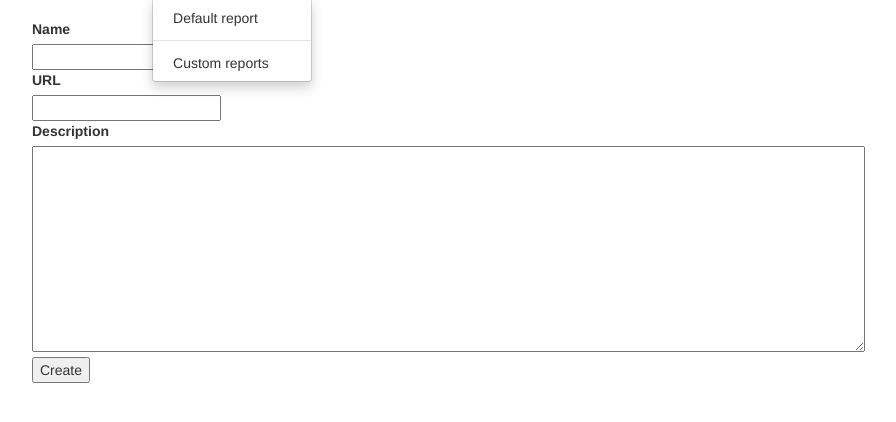
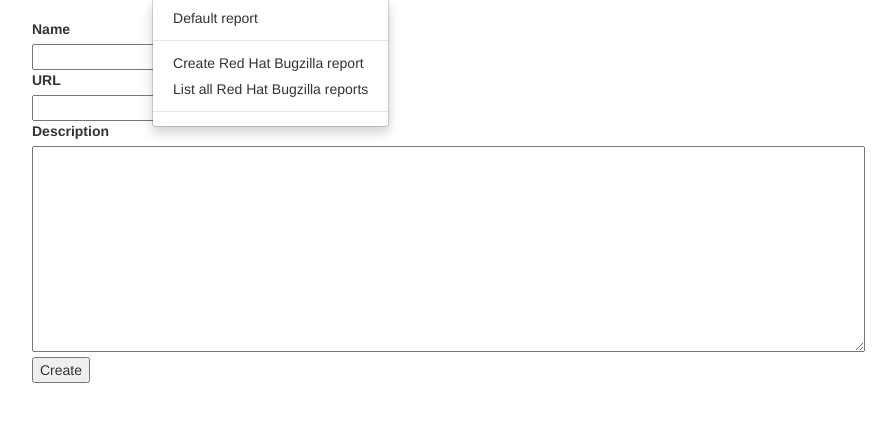
Before and after one commit to taget/stackquery, a Flask app: page /reports/create/ in a window 1280 px wide, after a click on "Reports". Shown: the part 51-473 px from the top of the page, without its empty margins (38-934 px from the left). Run offline with Flask 2, Linux system fonts and the light colour scheme; some libraries are stand-ins or nearby versions.

Commit message:
Changes in Reports menu:
Changing the custom report name to Red Hat Bugzilla report
Changing the position of all Red Hat Bugzilla report

```diff
--- a/dashboard/templates/base.html
+++ b/dashboard/templates/base.html
@@ -32,18 +32,13 @@
                         <ul class="dropdown-menu" role="menu">
                             <li><a href="{{ url_for('dashboard.dashboard_index')}}">Default report</a></li>
                             <li class="divider"></li>
-                            <li class="dropdown dropdown-submenu"><a href="#" class="dropdown-toggle" data-toggle="dropdown">Custom reports</a>
-                                <ul class="dropdown-menu">
-                                    <li><a href="{{ url_for('custom_report.create_report') }}">Create custom report</a></li>
-                                    <li class="divider"></li>
-                                    <li><a href="{{ url_for('custom_report.custom_report_index') }}">List reports</a></li>
-                                    <li class="divider"></li>
-                                    {% set custom_reports = get_custom_reports() %}
-                                    {% for custom_report in custom_reports %}
-                                        <li><a href="{{ url_for('custom_report.show_report', report_id=custom_report.id) }}">{{ custom_report.name }}</a></li>
-                                    {% endfor %}
-                                </ul>
-                            </li>
+                            <li><a href="{{ url_for('custom_report.create_report') }}">Create Red Hat Bugzilla report</a></li>
+                            <li><a href="{{ url_for('custom_report.custom_report_index') }}">List all Red Hat Bugzilla reports</a></li>
+                            <li class="divider"></li>
+                            {% set custom_reports = get_custom_reports() %}
+                            {% for custom_report in custom_reports %}
+                                <li><a href="{{ url_for('custom_report.show_report', report_id=custom_report.id) }}">{{ custom_report.name }}</a></li>
+                            {% endfor %}
                         </ul>
                     </li>
 					<li class="dropdown">
```
